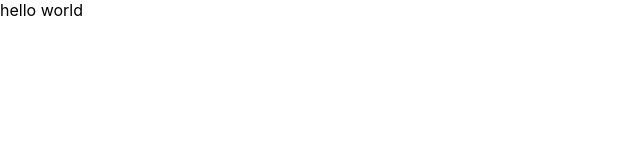
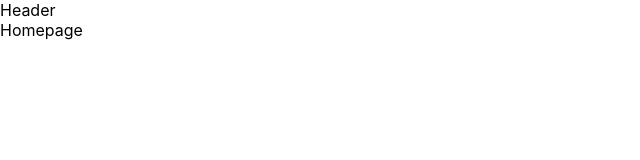
Before and after one commit to nimitagarwal26/CryptoHunter, a React (Create React App) app: page / in a window 1280 px wide. Shown: the top 160 px of the page, without its empty margins (0-640 px from the left). Built offline with nearby package versions, Linux system fonts and the light colour scheme.

Commit message:
added pages and components

```diff
--- a/package.json
+++ b/package.json
@@ -3,13 +3,14 @@
   "version": "0.1.0",
   "private": true,
   "dependencies": {
+    "@material-ui/core": "^4.12.4",
     "@testing-library/jest-dom": "^5.17.0",
     "@testing-library/react": "^13.4.0",
     "@testing-library/user-event": "^13.5.0",
     "react": "^18.2.0",
     "react-dom": "^18.2.0",
     "react-router-dom": "^6.16.0",
-    "react-scripts": "^5.0.1",
+    "react-scripts": "^3.0.1",
     "web-vitals": "^2.1.4"
   },
   "scripts": {
@@ -35,5 +36,8 @@
       "last 1 firefox version",
       "last 1 safari version"
     ]
+  },
+  "devDependencies": {
+    "@babel/plugin-proposal-private-property-in-object": "^7.21.11"
   }
 }
--- a/src/App.js
+++ b/src/App.js
@@ -1,10 +1,28 @@
+import { BrowserRouter as Router, Routes, Route } from 'react-router-dom';
 import './App.css';
+import Header from "./Components/Header";
+import Homepage from './Pages/Homepage';
+import CoinPage from './Pages/CoinPage';
+import { makeStyles } from "@material-ui/core";
 
 function App() {
+
+  const useStyles = makeStyles(() => ({
+    App: {
+      backgroundColor: "#14161a",
+    }
+  }));
+  const classes = useStyles()
   return (
-    <div className="App">
-      hello world
-    </div>
+    <Router>
+      <div className={classes.App}>
+        <Header />
+        <Routes>
+          <Route path='/'Component={Homepage} exact />
+          <Route path='/coins/:id'Component={CoinPage} />
+        </Routes>
+      </div>
+    </Router>
   );
 }
 
--- /dev/null
+++ b/src/Components/Header.js
@@ -0,0 +1,9 @@
+import React from 'react'
+
+const Header = () => {
+  return (
+    <div>Header</div>
+  )
+}
+
+export default Header
--- /dev/null
+++ b/src/Pages/CoinPage.js
@@ -0,0 +1,9 @@
+import React from 'react'
+
+const CoinPage = () => {
+  return (
+    <div>Coin Page</div>
+  )
+}
+
+export default CoinPage
--- /dev/null
+++ b/src/Pages/Homepage.js
@@ -0,0 +1,9 @@
+import React from 'react'
+
+const Homepage = () => {
+  return (
+    <div>Homepage</div>
+  )
+}
+
+export default Homepage
```
Also changed, not shown: 1 other file (tests, documents, lock files or other folders).
